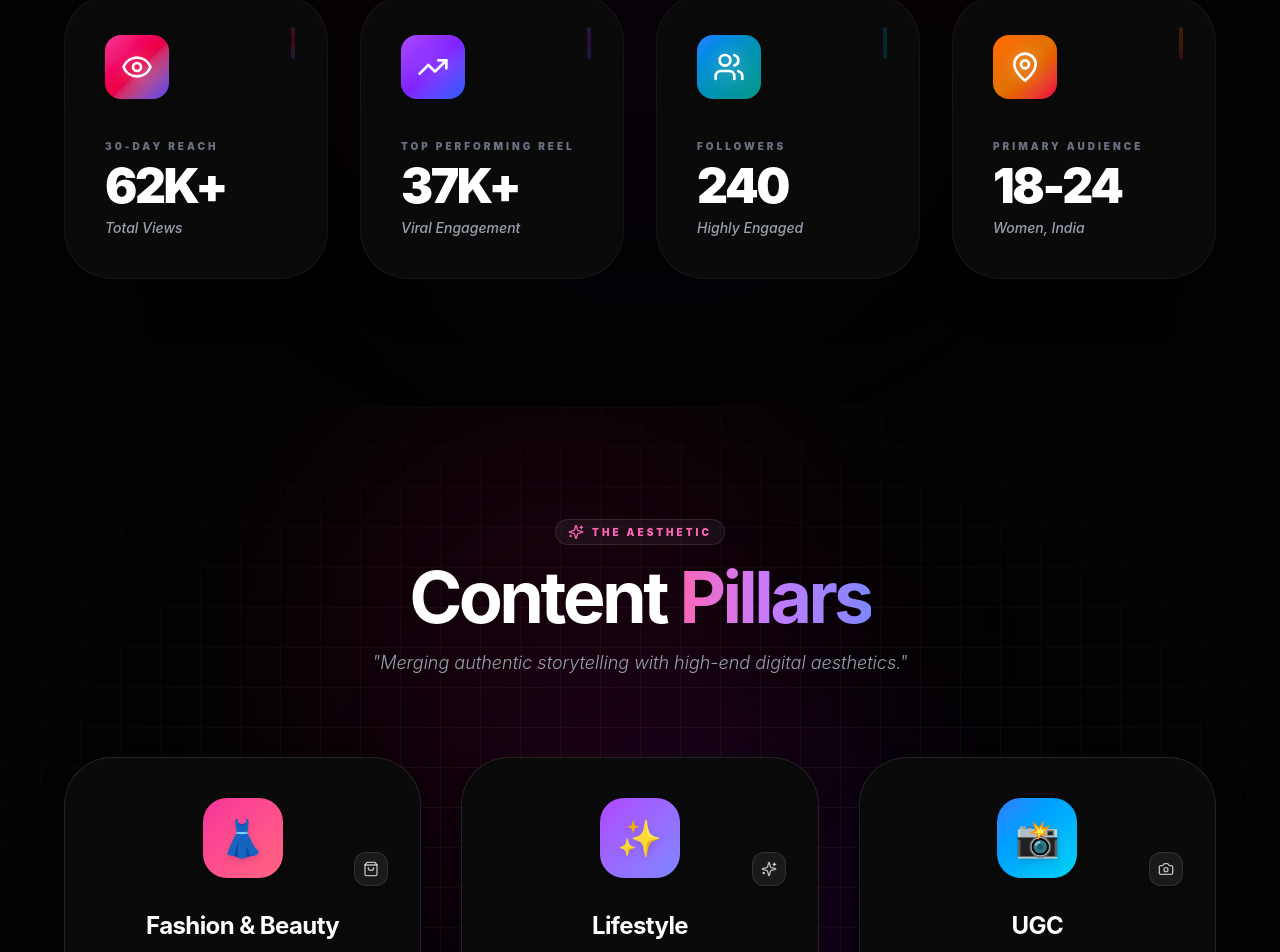
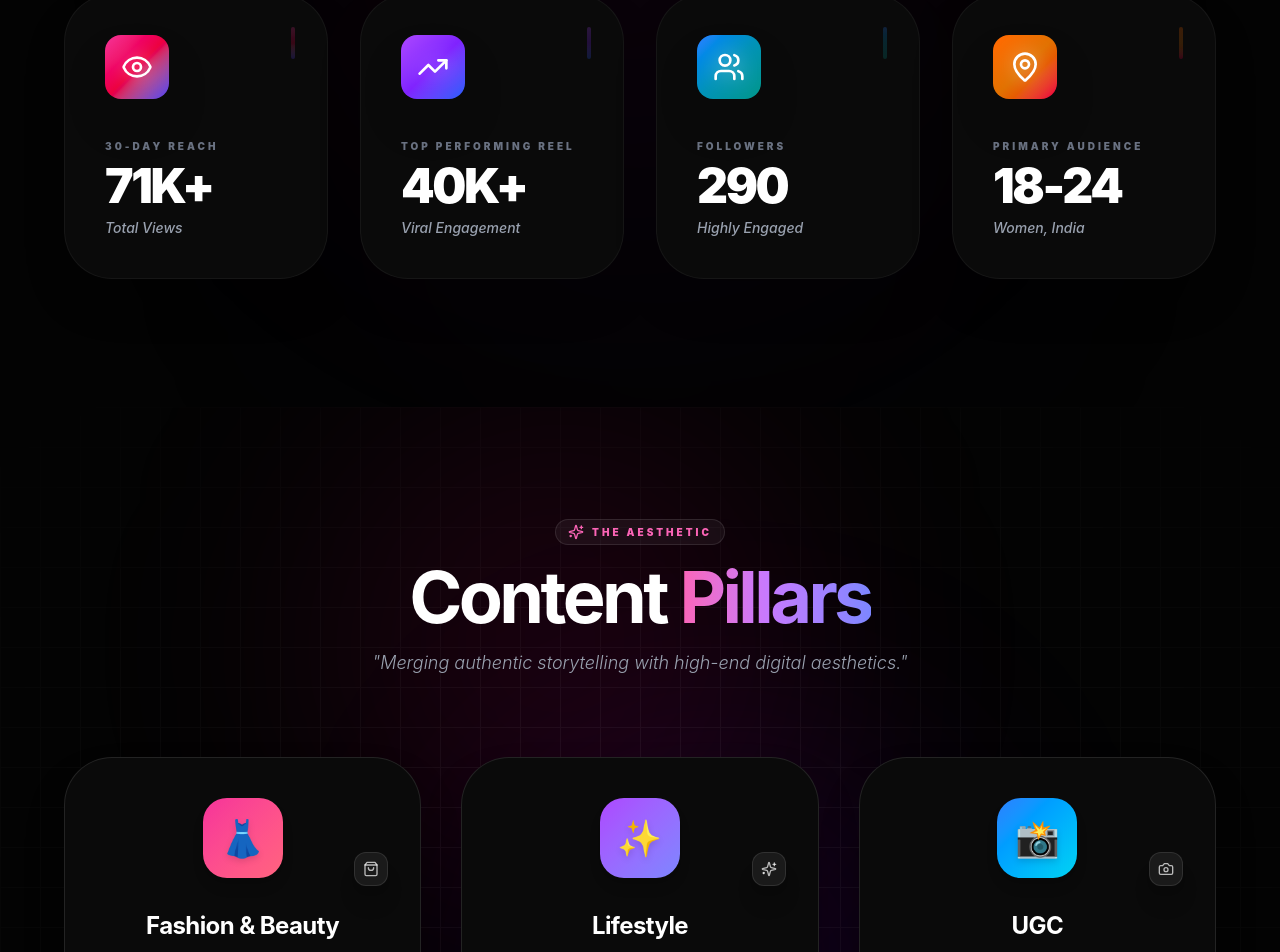
Before and after one commit to Hrit2006/creator-portfolio, a React (Vite) app: page / in a window 1280 px wide. Shown: the part 2361-3313 px from the top of the page. Built offline with nearby package versions, Linux system fonts and the light colour scheme.

Commit message:
Updated reach stats

```diff
--- a/src/app/components/AnalyticsSection.tsx
+++ b/src/app/components/AnalyticsSection.tsx
@@ -5,7 +5,7 @@ export function AnalyticsSection() {
     {
       icon: Eye,
       label: '30-Day Reach',
-      value: '62K+',
+      value: '71K+',
       subtitle: 'Total Views',
       color: 'from-pink-500 via-rose-600 to-indigo-600',
       glowColor: 'group-hover:shadow-[0_0_50px_-10px_rgba(236,72,153,0.3)]',
@@ -14,7 +14,7 @@ export function AnalyticsSection() {
     {
       icon: TrendingUp,
       label: 'Top Performing Reel',
-      value: '37K+',
+      value: '40K+',
       subtitle: 'Viral Engagement',
       color: 'from-purple-500 via-violet-600 to-blue-600',
       glowColor: 'group-hover:shadow-[0_0_50px_-10px_rgba(168,85,247,0.3)]',
@@ -23,7 +23,7 @@ export function AnalyticsSection() {
     {
       icon: Users,
       label: 'Followers',
-      value: '240',
+      value: '290',
       subtitle: 'Highly Engaged',
       color: 'from-blue-500 via-cyan-600 to-teal-600',
       glowColor: 'group-hover:shadow-[0_0_50px_-10px_rgba(59,130,246,0.3)]',
```
